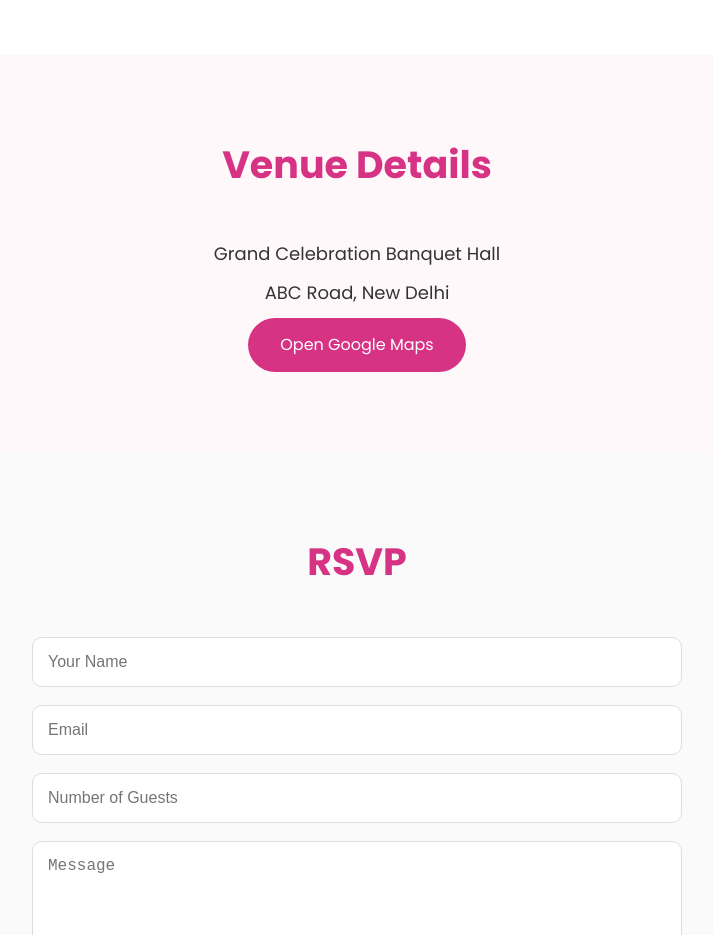
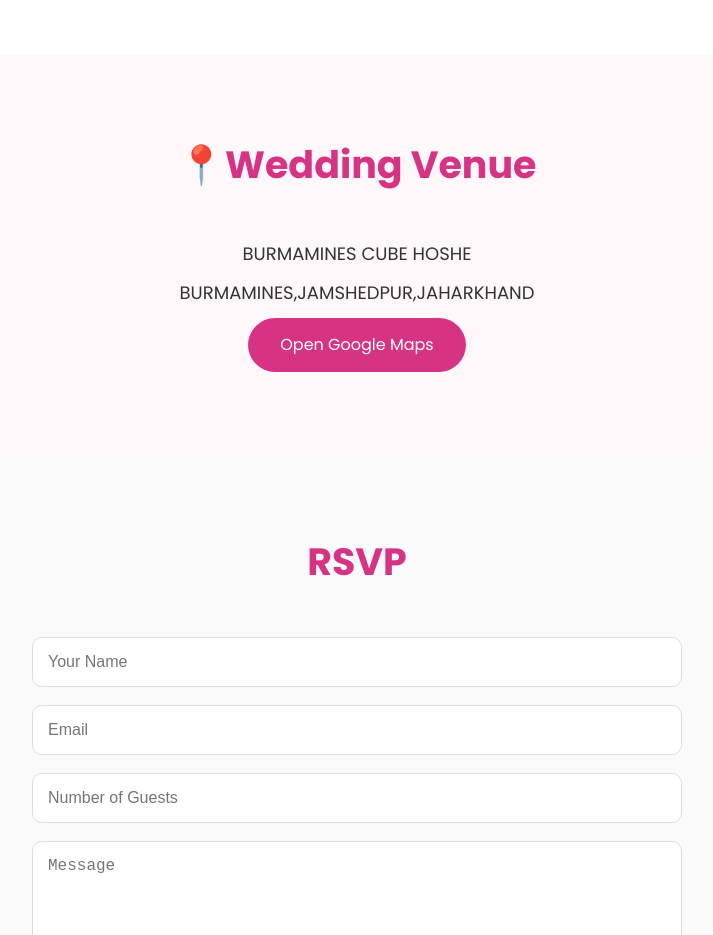
Before and after one commit to sona182008/Wedding.com, a plain HTML site: page index.html in a window 1280 px wide. Shown: the part 3120-4055 px from the top of the page, without its empty margins (283-996 px from the left). Drawn offline with Linux system fonts and the light colour scheme.

Commit message:
Update wedding venue details and link

```diff
--- a/index.html
+++ b/index.html
@@ -200,20 +200,20 @@ VENUE
 <section class="venue">
 
 <h2 class="section-title">
-Venue Details
+📍Wedding Venue
 </h2>
 
 <p>
-Grand Celebration Banquet Hall
+BURMAMINES CUBE HOSHE
 </p>
 
 <p>
-ABC Road, New Delhi
+BURMAMINES,JAMSHEDPUR,JAHARKHAND
 </p>
 
 <a
 class="btn"
-href="https://maps.google.com"
+href="https://share.goolge/1yTjhObzatcTaAij8"
 target="_blank">
 
 Open Google Maps
```
